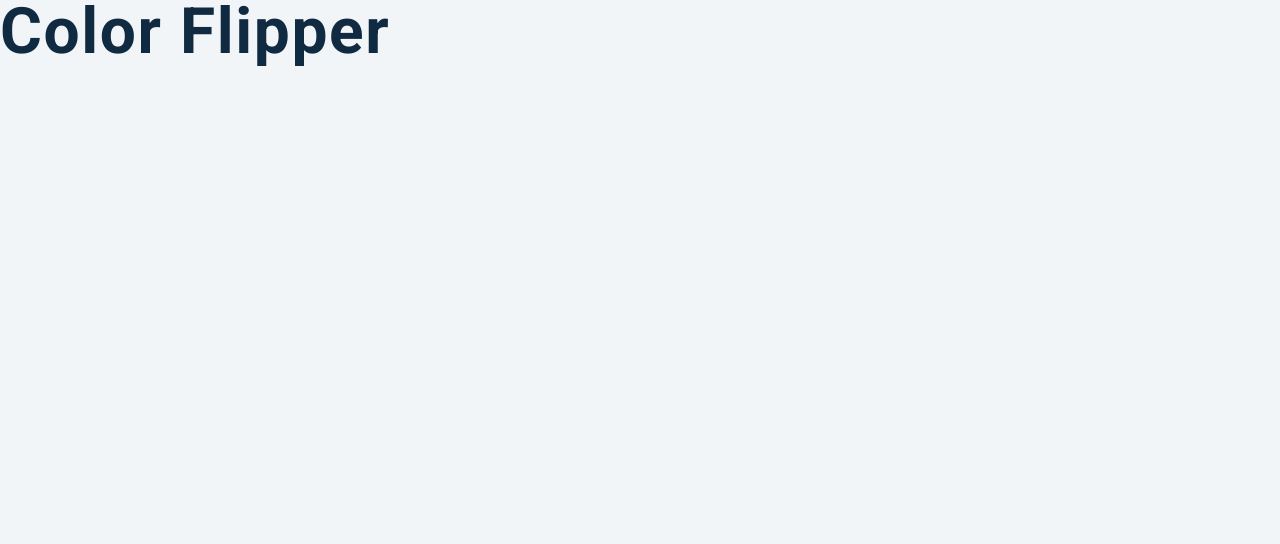
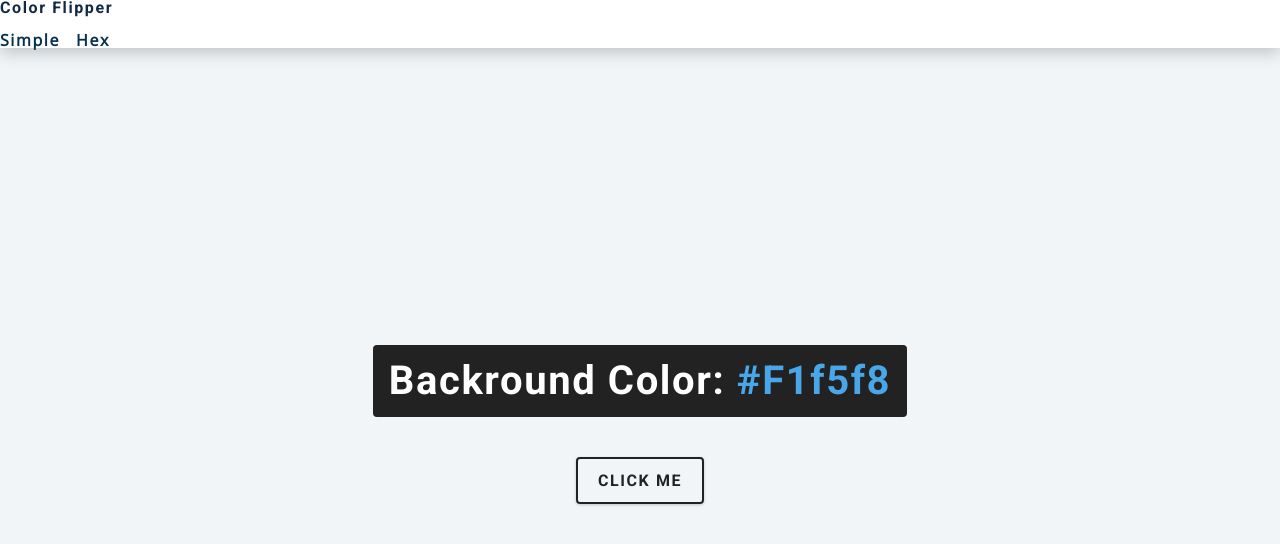
Before and after one commit to projectperfect/color-flipper, a plain HTML site: page index.html in a window 1280 px wide. Drawn offline with nearby package versions, Linux system fonts and the light colour scheme.

Commit message:
UI added

```diff
--- a/index.html
+++ b/index.html
@@ -9,7 +9,23 @@
     <link rel="stylesheet" href="styles.css" />
   </head>
   <body>
-    <h1>color flipper</h1>
+    <nav>
+      <div class="nav-container">
+        <h4>Color Flipper</h4>
+        <ul class="nav-links">
+          <li><a href="index.html">Simple</a></li>
+          <li><a href="index.html">Hex</a></li>
+        </ul>
+      </div>
+    </nav>
+    <main>
+      <div class="container">
+        <h2>Backround color: <span class="color">
+          #f1f5f8
+        </span></h2>
+        <button class="btn btn-hero" id="btn">Click Me</button>
+      </div>
+    </main>
     <!-- javascript -->
     <script src="app.js"></script>
   </body>
```
